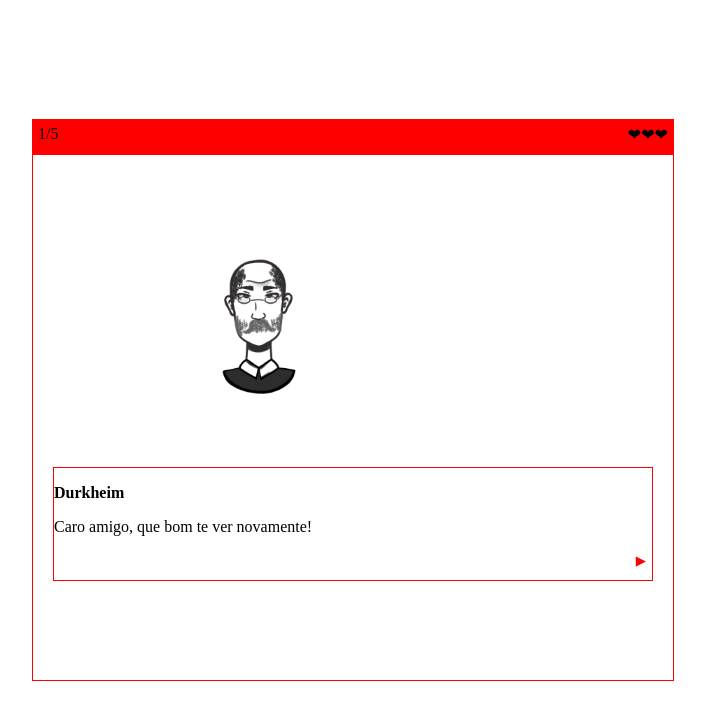
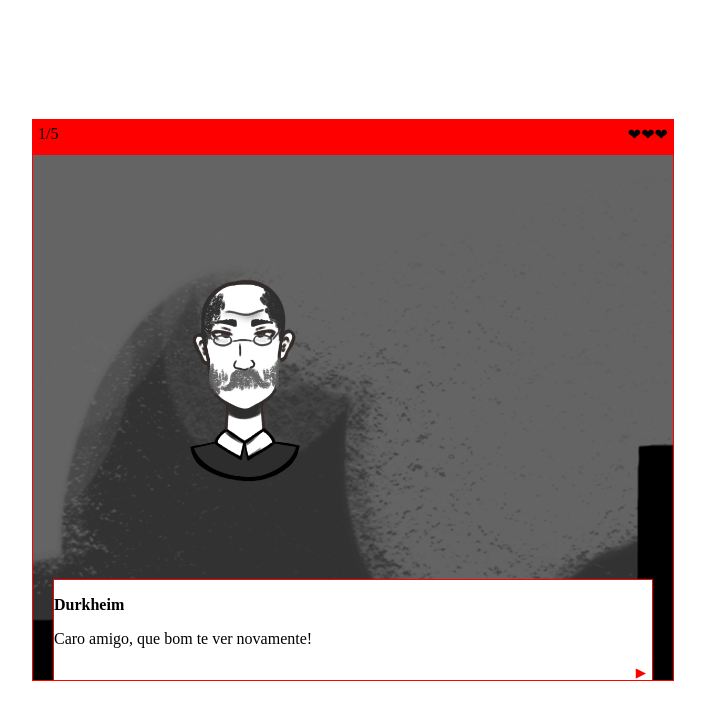
Before and after one commit to isla-s2/isla-s2.github.io, a plain HTML site: page jogo-sociologia/index.html in a window 1280 px wide. Both pictures are taken after a click on the button "Começar". Shown: the whole page, without its empty margins (287-992 px from the left). Drawn offline with Linux system fonts and the light colour scheme.

Commit message:
Update index.html

```diff
--- a/jogo-sociologia/index.html
+++ b/jogo-sociologia/index.html
@@ -6,7 +6,6 @@
 		<title>Jogo Clássicos da Sociologia: Laís e Ariany</title>
 		<style type="text/css">
 			#tela{
-				background: url(./fundo.png) no-repeat center center fixed;
 				border: 1px solid red;
 				width: 50%;
 				height: 70%;
@@ -62,12 +61,12 @@
 				<button onclick="start()">Começar</button>
 			</div>
 
-			<div class="sub" id="jogo">
+			<div class="sub" id="jogo" style="background: url(./fundo.png) no-repeat center center fixed; background-color:white;">
 				<div style="background-color:red; overflow:hidden; padding: 5px;">
 					<span style="float: left; margin-top=0; height: 25px;" id="contagem"></span>
 					<span style="float: right; margin-top=0;" id="vidas"></span>
 				</div>
-				<img id="imagem" style="height: 40%; margin-bottom: 0; margin-top: 10%;" src="./durkheim.png">
+				<img id="imagem" style="height: 60%; margin-bottom: 0; margin-top: 10%;" src="./durkheim.png">
 				<div id="botoes">
 					<button id="op1" onclick="choice1()" style="width: 100%; margin-bottom: 5px;"></button>
 					<button id="op2" onclick="choice2()" style="width: 100%;"></button>
```
